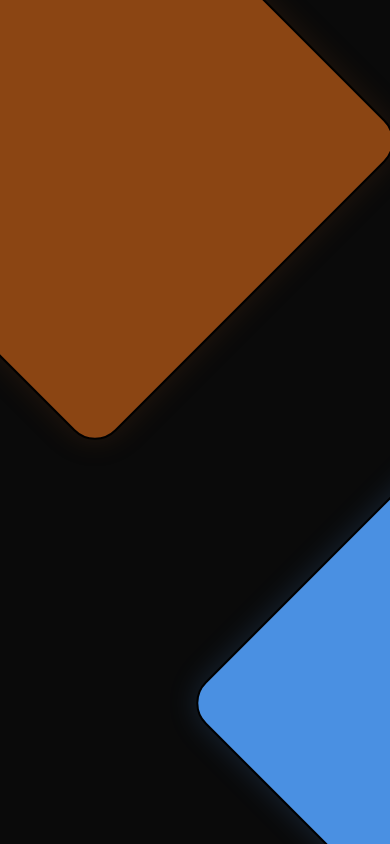
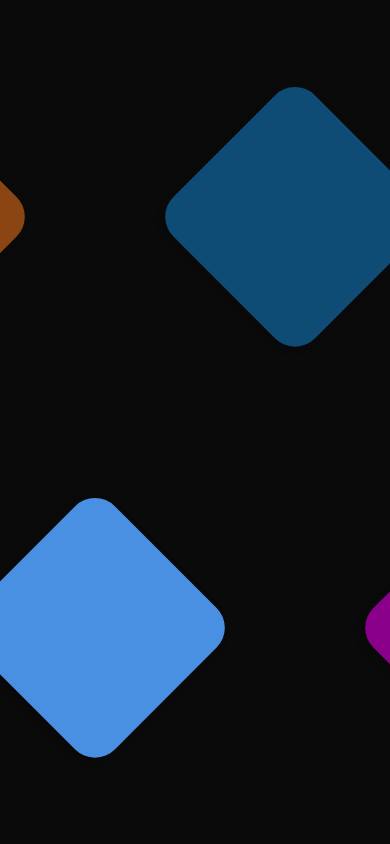
Before and after one commit to victorduco/tmp-css-mask, a Vue app: page / in a window 390 px wide. Built offline with nearby package versions, Linux system fonts and the light colour scheme.

Commit message:
refactor: optimize diamond grid layout and styling for improved responsiveness

```diff
--- a/src/App.vue
+++ b/src/App.vue
@@ -12,56 +12,53 @@
 <style scoped>
 .diamond-grid {
   display: grid;
-  grid-template-columns: 1fr 1fr 1fr 1fr 1fr;
-  grid-template-rows: 1fr 1fr 1fr;
+  grid-template-columns: 1fr 1fr 1fr 1fr 1fr 1fr 1fr 1fr 1fr;
+  grid-template-rows: 1fr 1fr 1fr 1fr 1fr;
   min-width: 600px;
   min-height: 350px;
-  width: 130vw;
-  height: 200vh;
+  min-width: 110vw;
+  min-height: 110vh;
 
   position: absolute;
   top: 50%;
   left: 50%;
   transform: translate(-50%, -50%);
   row-gap: 0;
-  column-gap: 400px;
+  gap: 100px;
 }
 
 .diamond {
-  width: 110%;
+  width: 100%;
   aspect-ratio: 1;
-  border: 2px solid;
+  border: 0px;
   transform: rotate(45deg);
   justify-self: center;
   align-self: center;
-  border-radius: 30px;
+  border-radius: 14%;
+  box-shadow: 0 4px 8px rgba(0, 0, 0, 0.2);
 }
 
 .diamond-1 {
-  grid-column: 1 / 3;
-  grid-row: 1 / 3;
+  grid-column: 1 / 4;
+  grid-row: 1 / 4;
   background-color: #8b4513;
-  box-shadow: 0 0 30px rgba(139, 69, 19, 0.2);
 }
 
 .diamond-2 {
-  grid-column: 2 / 4;
-  grid-row: 2 / 4;
+  grid-column: 3 / 6;
+  grid-row: 3 / 6;
   background-color: #4a90e2;
-  box-shadow: 0 0 30px rgba(74, 144, 226, 0.2);
 }
 
 .diamond-3 {
-  grid-column: 3 / 5;
-  grid-row: 1 / 3;
+  grid-column: 5 / 8;
+  grid-row: 1 / 4;
   background-color: #0f4c75;
-  box-shadow: 0 0 30px rgba(15, 76, 117, 0.3);
 }
 
 .diamond-4 {
-  grid-column: 4 / 6;
-  grid-row: 2 / 4;
+  grid-column: 7 / 10;
+  grid-row: 3 / 6;
   background-color: #8b008b;
-  box-shadow: 0 0 30px rgba(139, 0, 139, 0.2);
 }
 </style>
```
